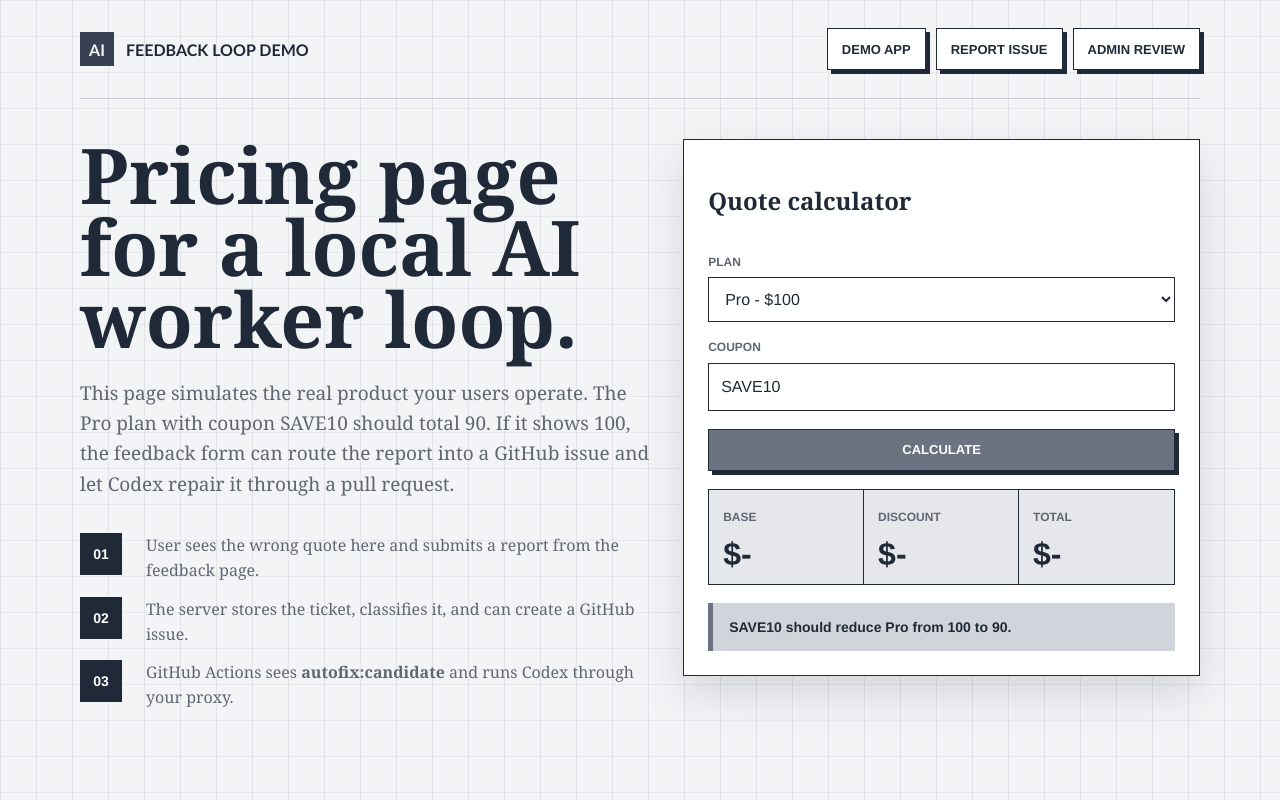
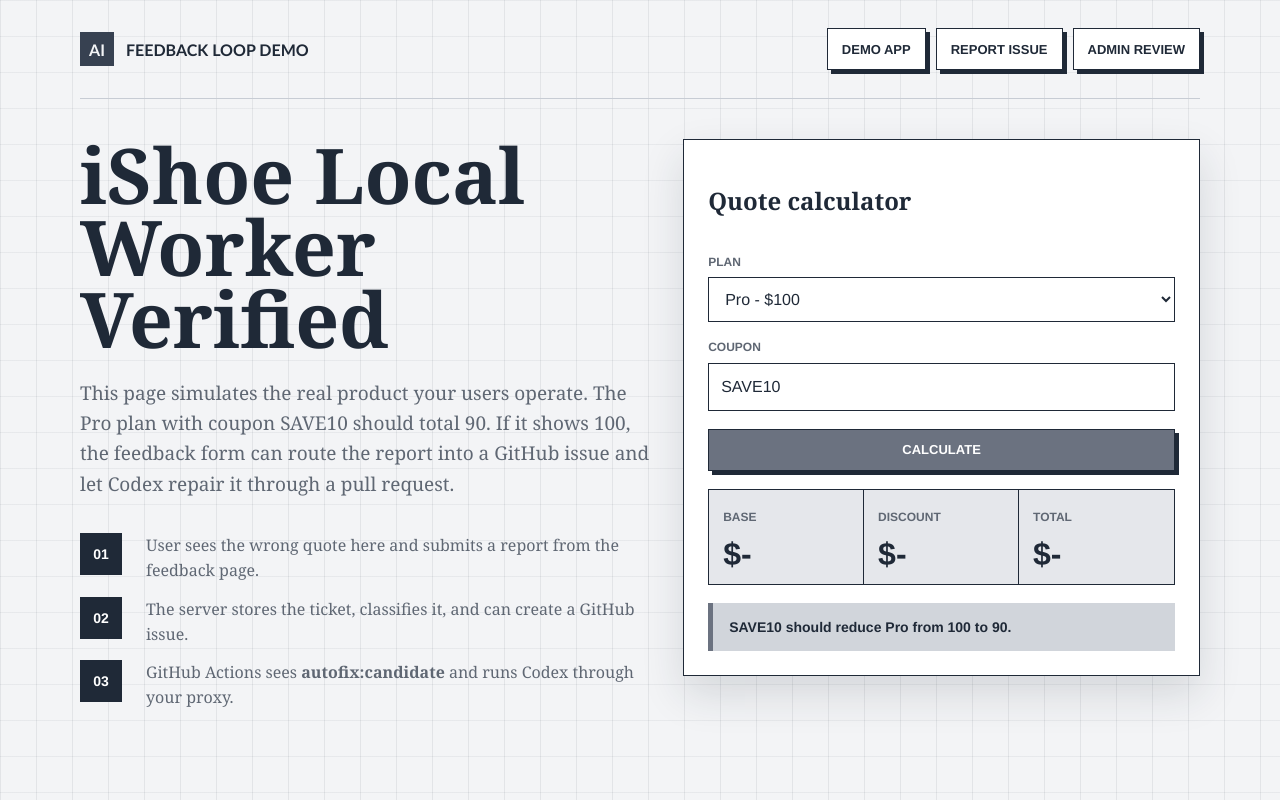
Before and after one commit to gloryash/ai-feedback-loop-demo, a website: page public/index.html in a window 1280 px wide. Drawn offline with Linux system fonts and the light colour scheme; no server answers.

Commit message:
fix: resolve local issue #30

```diff
--- a/public/index.html
+++ b/public/index.html
@@ -19,7 +19,7 @@
 
       <section class="hero">
         <div>
-          <h1>Pricing page for a local AI worker loop.</h1>
+          <h1>iShoe Local Worker Verified</h1>
           <p class="lead">
             This page simulates the real product your users operate. The Pro plan with coupon
             SAVE10 should total 90. If it shows 100, the feedback form can route the report
```
